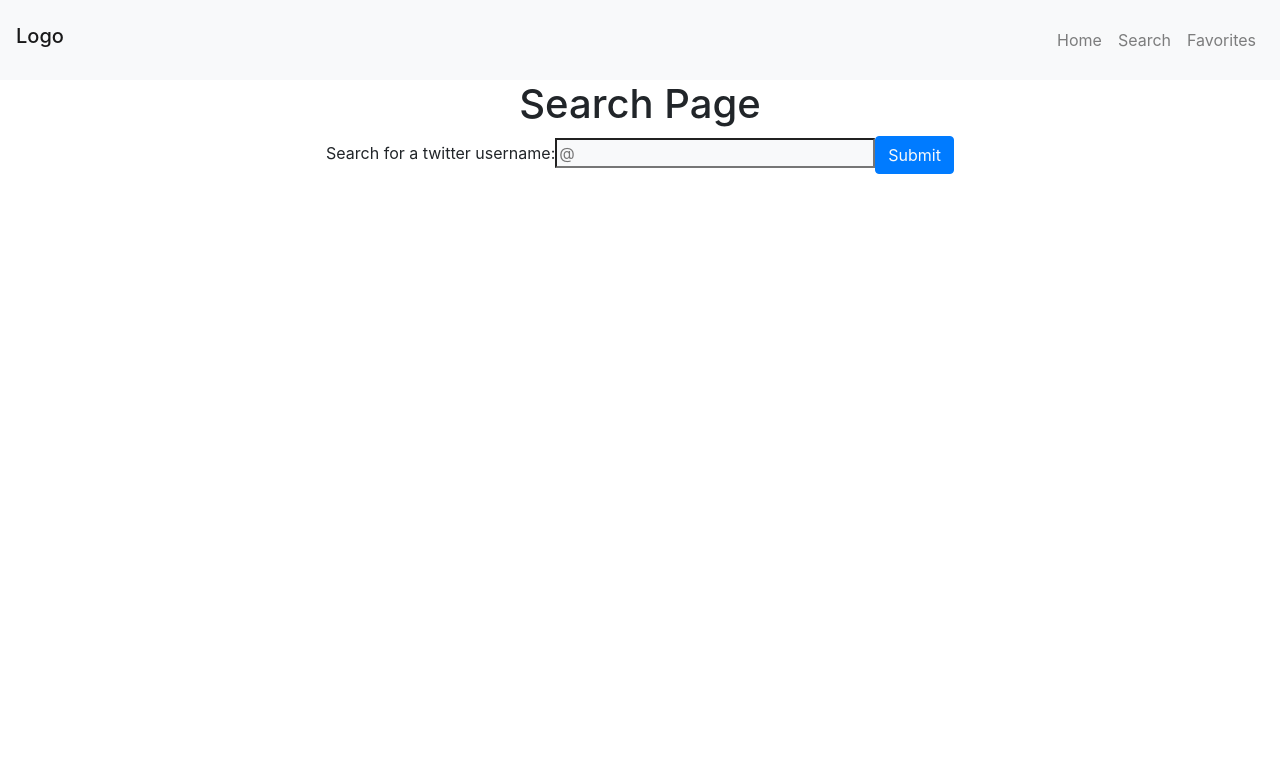
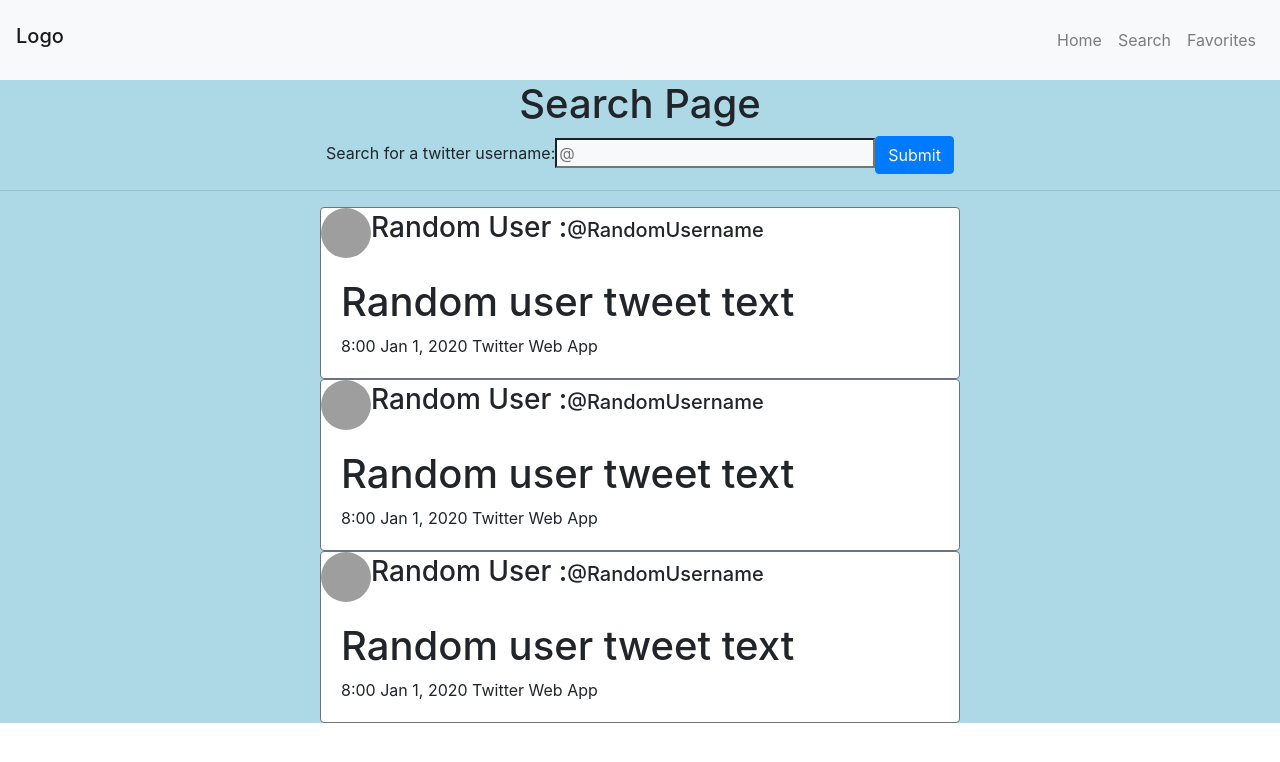
Before and after one commit to dmalchowLFC/twitter-app, a React (Create React App) app in the folder client/: page /search in a window 1280 px wide. Shown: the top 762 px of the page. Built offline with nearby package versions, Linux system fonts and the light colour scheme; grey boxes are pictures that could not be loaded.

Commit message:
adding some styling

```diff
--- a/client/src/App.js
+++ b/client/src/App.js
@@ -11,8 +11,13 @@ import {
 } from "react-router-dom";
 
 
-function App() {
+class App extends React.Component {
+  constructor() {
+    super()
+  }
+  render() {
     return (
+      <div>
         <Router>
           <Switch>
             <div className="App">
@@ -22,7 +27,9 @@ function App() {
             </div>
           </Switch>
         </Router>
+      </div>
     )
+  }
 }
 
 
--- a/client/src/pages/Favorites.js
+++ b/client/src/pages/Favorites.js
@@ -7,8 +7,10 @@ function Favorites() {
     return (
         <div>
             <Nav />
-            <h1>Favorites Page</h1>
-            <MockData />
+            <body style={{ backgroundColor: "lightblue" }}>
+                <h1 class="text-center">Favorites Page</h1>
+                <MockData />
+            </body>
         </div>
     )
 }
--- a/client/src/pages/Home.js
+++ b/client/src/pages/Home.js
@@ -6,6 +6,7 @@ function Home() {
         <div>
             <Nav />
             <h1>Home Page</h1>
+
         </div>
     )
 }
--- a/client/src/pages/Search.js
+++ b/client/src/pages/Search.js
@@ -1,12 +1,14 @@
 import React from "react";
 import Nav from "../Nav"
-// import MockData from './MockData'
+import MockData from './MockData'
 
 
 class Search extends React.Component {
     constructor() {
         super()
-        this.state = {}
+        this.state = {
+            searchResults: ""
+        }
 
         this.handleSubmit = this.handleSubmit.bind(this)
     }
@@ -17,7 +19,7 @@ class Search extends React.Component {
 
     render() {
         return (
-            <div>
+            <div style={{ backgroundColor: "lightblue" }}>
                 <Nav />
                 <h1>Search Page</h1>
                 <form onSubmit={this.handleSubmit}>
@@ -30,7 +32,10 @@ class Search extends React.Component {
                     ></input>
                     <button type="submit" class="btn btn-primary text-light">Submit</button>
                 </form>
-
+                <hr></hr>
+                <body height='100vh' style={{ backgroundColor: "lightblue" }}>
+                    <MockData />
+                </body>
             </div>
         )
     }
```
Lines whose indentation alone changed are shown as unchanged.
